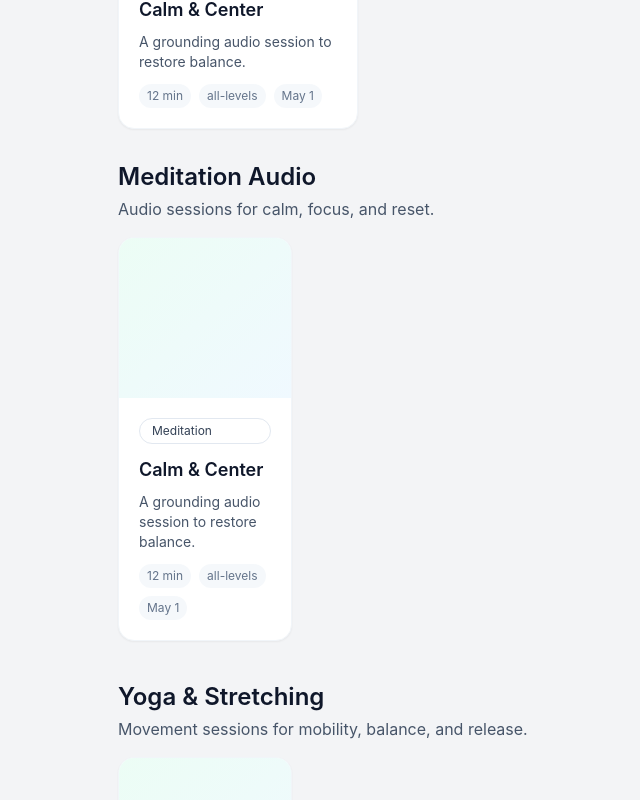
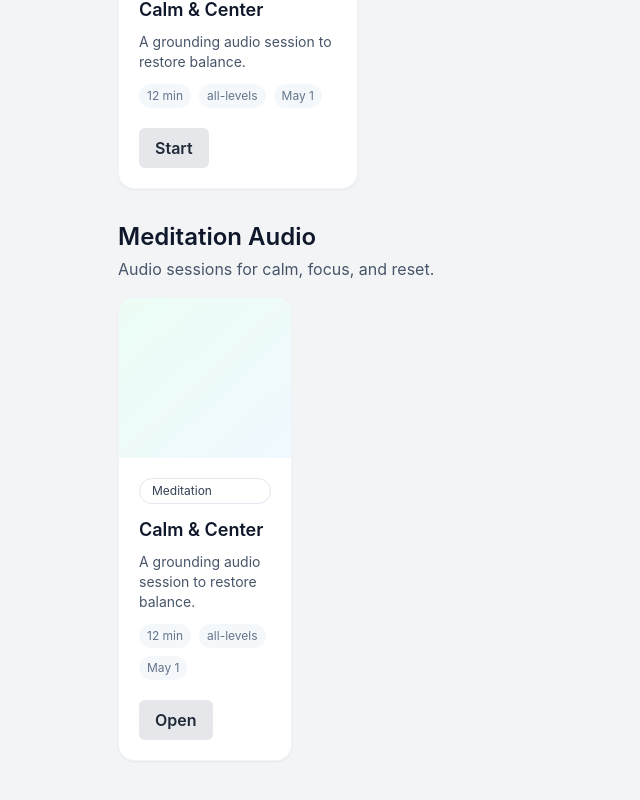
Before and after one commit to Suryansh-asati/caresuite, a React (Vite) app in the folder client/: page /library in a window 1280 px wide. Shown: the part 600-1400 px from the top of the page, without its empty margins (138-778 px from the left). Built offline with nearby package versions, Linux system fonts and the light colour scheme; no server answers; sample sign-in values are in the browser's storage; the HTML template or start-up script is replaced by a standard one.

Commit message:
feat(library): enhance LibraryHomePage with content filtering and navigation handling

```diff
--- a/client/src/features/library/pages/LibraryHomePage.tsx
+++ b/client/src/features/library/pages/LibraryHomePage.tsx
@@ -1,28 +1,41 @@
 import React from 'react';
+import { useNavigate } from 'react-router-dom';
 import PageContainer from '../../dashboard/components/PageContainer';
 import { ContentCard, ContentGrid, SectionHero } from '../../content';
 import { useLibrary } from '../hooks/useLibrary';
 
 const LibraryHomePage: React.FC = () => {
+  const navigate = useNavigate();
   const { items } = useLibrary();
 
-  const featured = items.slice(0, 1);
+  const { featured, audioItems, yogaItems, articleItems } = React.useMemo(
+    () => ({
+      featured: items.slice(0, 1),
+      audioItems: items.filter((i) => i.libraryType === 'audio'),
+      yogaItems: items.filter((i) => i.libraryType === 'yoga'),
+      articleItems: items.filter((i) => i.libraryType === 'article'),
+    }),
+    [items]
+  );
 
-  const audioItems = items.filter((i) => i.libraryType === 'audio');
-  const yogaItems = items.filter((i) => i.libraryType === 'yoga');
-  const articleItems = items.filter((i) => i.libraryType === 'article');
+  const handleContentClick = (item: { id: string; libraryType?: string; type?: string }) => {
+    if (item.libraryType === 'audio' || item.type === 'therapy') {
+      navigate(`/therapy/${item.id}`);
+    } else if (item.libraryType === 'yoga' || item.type === 'yoga') {
+      navigate(`/yoga/${item.id}`);
+    } else if (item.libraryType === 'article' || item.type === 'education') {
+      // Articles stay on the library or route to content page
+      navigate('/content');
+    }
+  };
 
-  const renderSection = (title: string, sectionItems: typeof items, description: string) => (
-    <section
-      aria-labelledby={title.toLowerCase().replace(/[^a-z0-9]+/g, '-')}
-      className="space-y-4"
-    >
+  const renderSection = (title: string, sectionItems: typeof items, description: string) => {
+    const sectionId = title.toLowerCase().replace(/[^a-z0-9]+/g, '-');
+    return (
+      <section aria-labelledby={sectionId} className="space-y-4">
         <div className="flex items-end justify-between gap-4">
           <div>
-          <h2
-            id={title.toLowerCase().replace(/[^a-z0-9]+/g, '-')}
-            className="text-xl font-semibold text-slate-900 sm:text-2xl"
-          >
+            <h2 id={sectionId} className="text-xl font-semibold text-slate-900 sm:text-2xl">
               {title}
             </h2>
             <p className="mt-1 text-sm text-slate-600 sm:text-base">{description}</p>
@@ -33,11 +46,18 @@ const LibraryHomePage: React.FC = () => {
           emptyTitle={`No ${title.toLowerCase()} yet`}
           emptyDescription="More content will appear here as the library grows."
           renderItem={(item) => (
-          <ContentCard key={item.id} item={item} ctaLabel="Open" className="h-full" />
+            <ContentCard
+              key={item.id}
+              item={item}
+              ctaLabel="Open"
+              onCtaClick={handleContentClick}
+              className="h-full"
+            />
           )}
         />
       </section>
     );
+  };
 
   return (
     <PageContainer>
@@ -56,7 +76,12 @@ const LibraryHomePage: React.FC = () => {
           <div className="grid grid-cols-1 md:grid-cols-3 gap-6">
             {featured.map((f) => (
               <div key={f.id} className="md:col-span-1">
-                <ContentCard item={f} ctaLabel="Start" className="h-full" />
+                <ContentCard
+                  item={f}
+                  ctaLabel="Start"
+                  onCtaClick={handleContentClick}
+                  className="h-full"
+                />
               </div>
             ))}
             <div className="md:col-span-2">
--- a/client/src/layouts/MainLayout.jsx
+++ b/client/src/layouts/MainLayout.jsx
@@ -17,7 +17,6 @@ const MainLayout = () => {
     { path: '/mood', label: 'Mood Tracker' },
     { path: '/journal', label: 'Journal' },
     { path: '/workouts', label: 'Workouts' },
-    { path: '/profile', label: 'Profile' },
   ];
 
   return (
--- a/client/src/routes/AppRoutes.jsx
+++ b/client/src/routes/AppRoutes.jsx
@@ -48,7 +48,6 @@ const AppRoutes = () => {
           <Route path="yoga" element={<YogaHomePage />} />
           <Route path="yoga/:id" element={<YogaDetailPage />} />
           <Route path="library" element={<LibraryHomePage />} />
-          <Route path="libraray" element={<Navigate to="/library" replace />} />
           <Route path="library/audio" element={<Navigate to="/therapy" replace />} />
           <Route path="library/yoga" element={<Navigate to="/yoga" replace />} />
           <Route path="library/articles" element={<ContentLibrary />} />
```
Also changed, not shown: client/src/features/library/types/library.types.ts (+0 -7 lines). Lines whose indentation alone changed are shown as unchanged.
